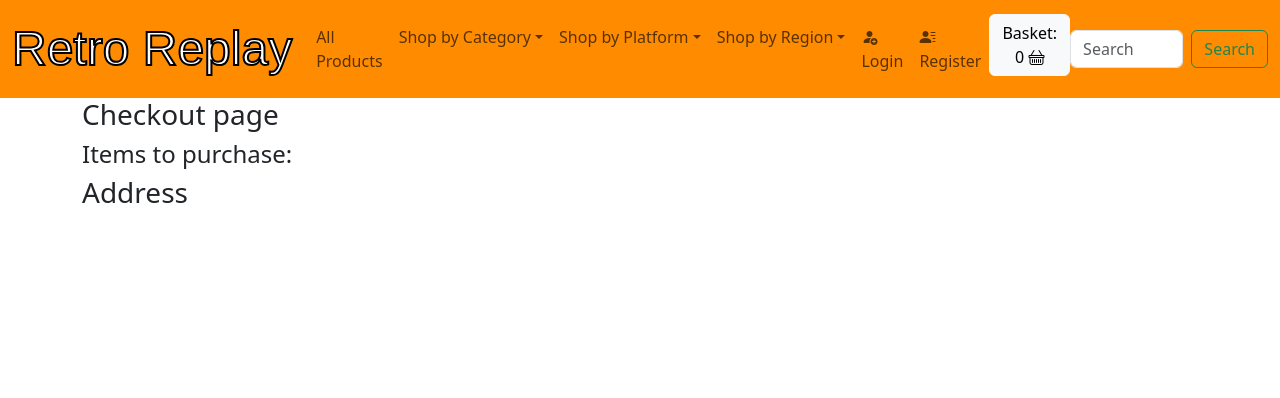
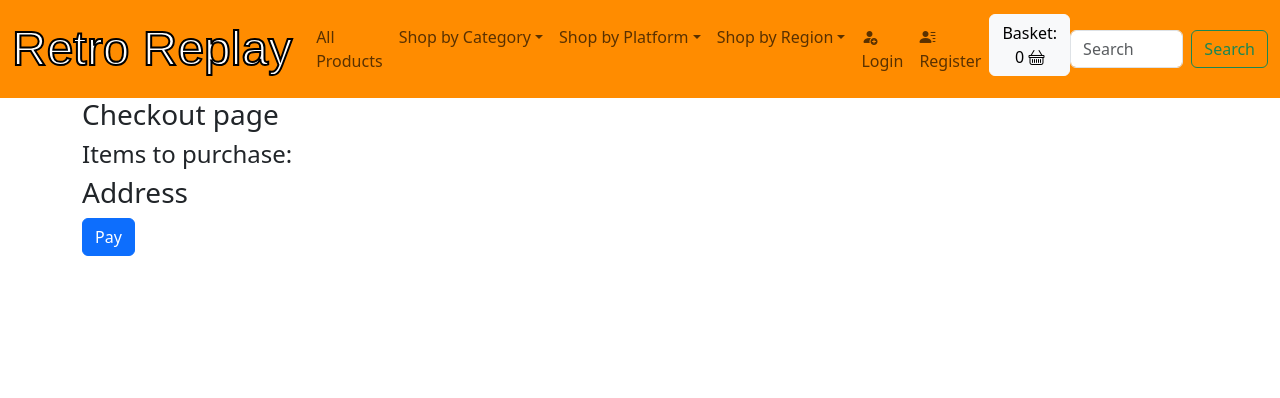
Before and after one commit to jts272/pp5-retro-replay, a Django app: template payments/templates/payments/payments.html in a window 1280 px wide. Shown: the top 398 px of the page. Run offline with Django 3.2, Linux system fonts and the light colour scheme; the template is opened without the code that fills it: most values are stand-ins (such as "Sample title", 1, 10 or a date in 2020); some libraries are stand-ins or nearby versions; some web fonts are replaced.

Commit message:
feat: make stripe client secret and csrf token available in template

```diff
--- a/payments/templates/payments/payments.html
+++ b/payments/templates/payments/payments.html
@@ -23,10 +23,13 @@
       <div id="address-element">
         <!-- Elements will create form elements here -->
       </div>
+      <button type="submit" class="btn btn-primary" data-stripe-client-secret={{ client_secret }}>Pay
+      </button>
     </form>
   </div>
 {% endblock content %}
 {% block additional_scripts %}
+  <script>const CSRF_TOKEN = {{ csrf_token }}</script>
   <script src="https://js.stripe.com/v3/"></script>
   <script src="{% static 'js/checkout.js' %}"></script>
 {% endblock additional_scripts %}
```
